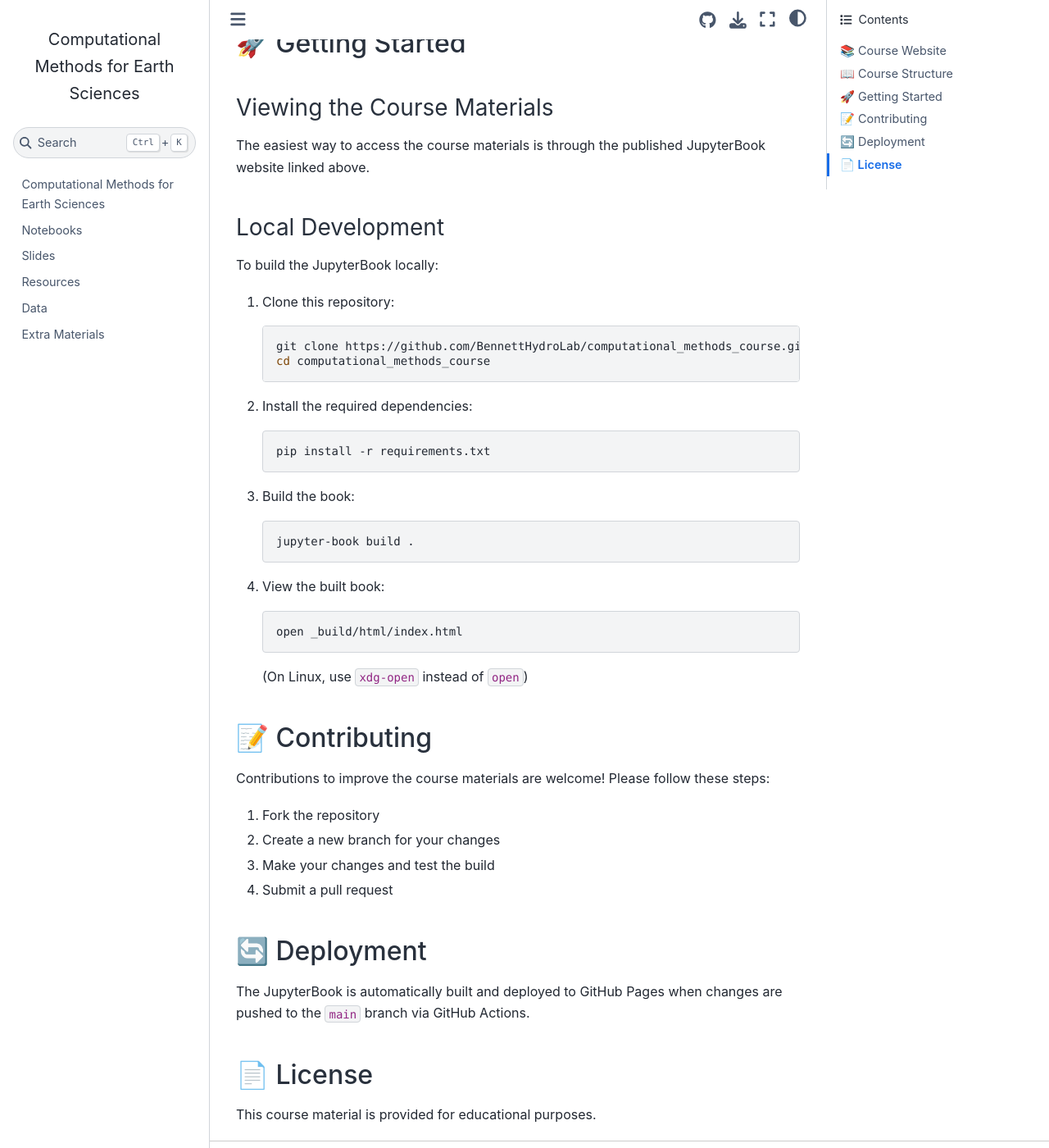
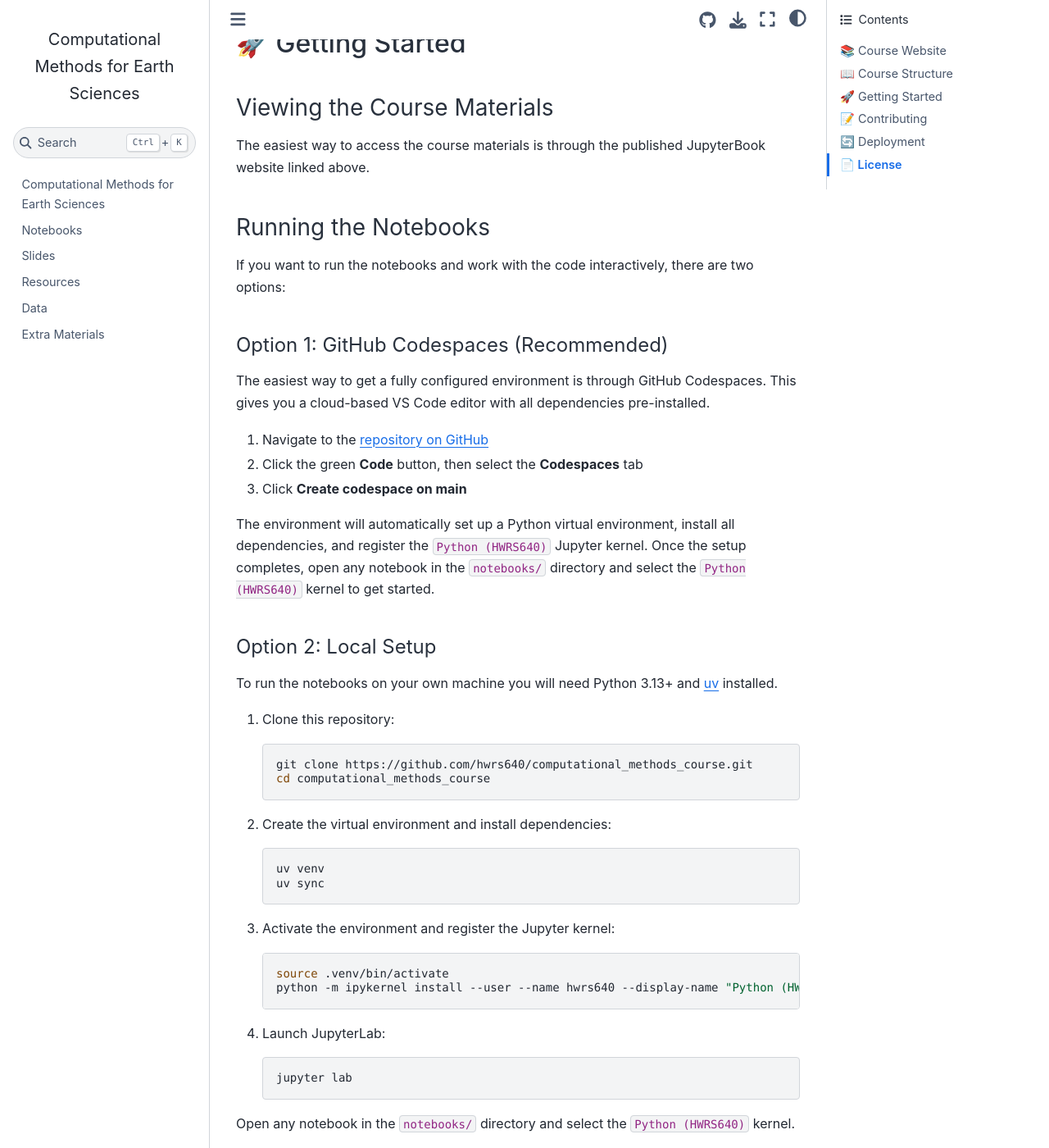
Before and after one commit to hwrs640/computational_methods_course_hyousefi, a Jupyter Book: the page built from README.md, in a window 1280 px wide and 1400 px high, scrolled down 710 px. Shown: the whole window at 82% size. Built offline with Jupyter Book 1.0.4 settings and Sphinx 7.4.7 and the Sphinx Book theme 1.1.4, drawn with Linux system fonts in a browser that asks for light colours; some of the changed text lies outside the part shown.

Commit message:
Update materials, setup notes, and resources

````diff
--- a/README.md
+++ b/README.md
@@ -22,13 +22,56 @@ The course materials are organized into the following sections:
 
 The easiest way to access the course materials is through the published JupyterBook website linked above.
 
-### Local Development
+### Running the Notebooks
 
-To build the JupyterBook locally:
+If you want to run the notebooks and work with the code interactively, there are two options:
+
+#### Option 1: GitHub Codespaces (Recommended)
+
+The easiest way to get a fully configured environment is through GitHub Codespaces. This gives you a cloud-based VS Code editor with all dependencies pre-installed.
+
+1. Navigate to the [repository on GitHub](https://github.com/hwrs640/computational_methods_course)
+2. Click the green **Code** button, then select the **Codespaces** tab
+3. Click **Create codespace on main**
+
+The environment will automatically set up a Python virtual environment, install all dependencies, and register the `Python (HWRS640)` Jupyter kernel. Once the setup completes, open any notebook in the `notebooks/` directory and select the `Python (HWRS640)` kernel to get started.
+
+#### Option 2: Local Setup
+
+To run the notebooks on your own machine you will need Python 3.13+ and [uv](https://docs.astral.sh/uv/) installed.
 
 1. Clone this repository:
    ```bash
-   git clone https://github.com/BennettHydroLab/computational_methods_course.git
+   git clone https://github.com/hwrs640/computational_methods_course.git
+   cd computational_methods_course
+   ```
+
+2. Create the virtual environment and install dependencies:
+   ```bash
+   uv venv
+   uv sync
+   ```
+
+3. Activate the environment and register the Jupyter kernel:
+   ```bash
+   source .venv/bin/activate
+   python -m ipykernel install --user --name hwrs640 --display-name "Python (HWRS640)"
+   ```
+
+4. Launch JupyterLab:
+   ```bash
+   jupyter lab
+   ```
+
+Open any notebook in the `notebooks/` directory and select the `Python (HWRS640)` kernel.
+
+### Building the JupyterBook
+
+To build the course website locally:
+
+1. Clone this repository:
+   ```bash
+   git clone https://github.com/hwrs640/computational_methods_course.git
    cd computational_methods_course
    ```
 
````
Also changed, not shown: resources/index.md (+4 -1 lines), slides/README.md (+0 -15 lines), 1 other file.
